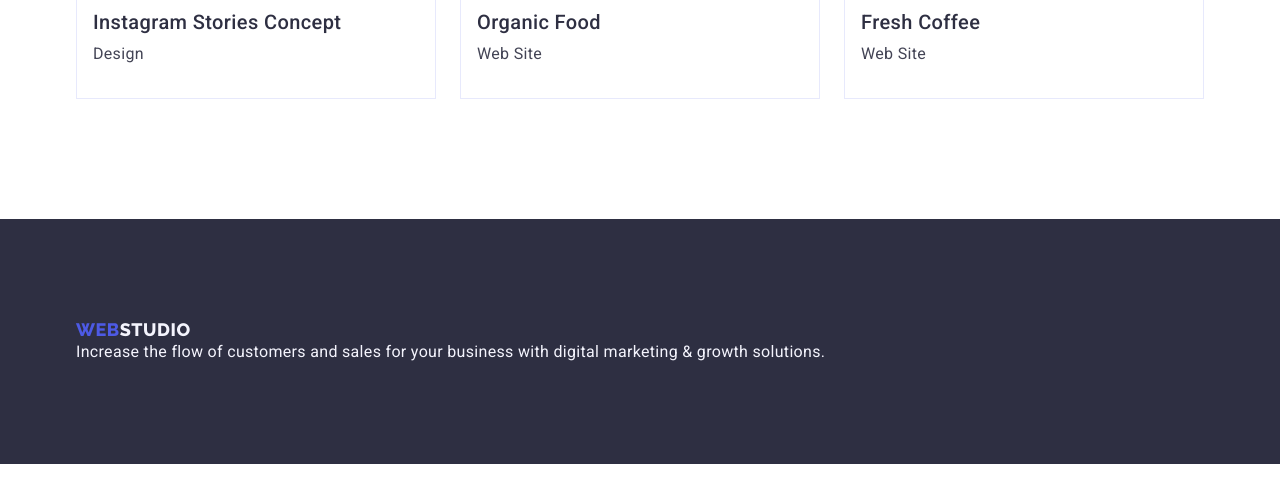
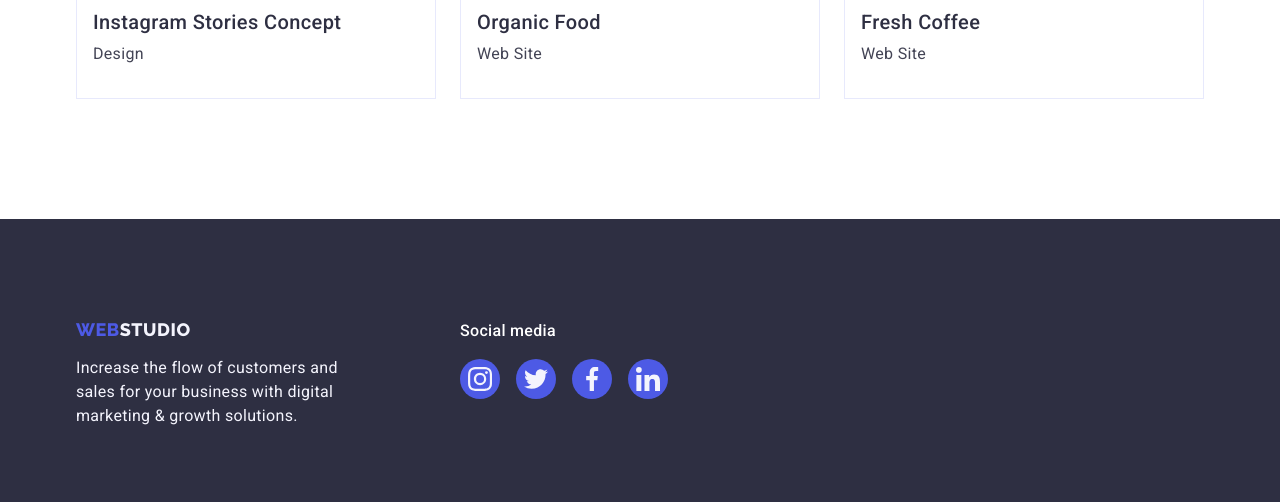
Before and after one commit to oomloud/goit-markup-hw-05, a plain HTML site: page portfolio.html in a window 1280 px wide. Shown: the part 1551-2053 px from the top of the page. Before the commit the page ends 2015 px from the top, so only its background shows below. Drawn offline with nearby package versions, Linux system fonts and the light colour scheme.

Commit message:
[Fix] portfolio - fixed footer social icons

```diff
--- a/portfolio.html
+++ b/portfolio.html
@@ -153,12 +153,49 @@
   </main>
 
   <footer class="footer section">
-    <div class="container">
-      <a href="./index.html" class="logo link">Web<span class="logo-studio-dark">Studio</span></a>
-      <p class="footer-paragraph">
-        Increase the flow of customers and sales for your business with digital
-        marketing & growth solutions.
-      </p>
+    <div class="container footer-container">
+      <div class="footer-logo">
+        <a href="./index.html" class="logo link">Web<span class="logo-studio-dark">Studio</span></a>
+        <p class="footer-paragraph">
+          Increase the flow of customers and sales for your business with digital
+          marketing & growth solutions.
+        </p>
+      </div>
+
+      <div class="footer-social">
+        <p class="footer-social-text">Social media</p>
+        <ul class="list footer-social-list">
+          <li class="footer-social-icon">
+            <a href="" class="link social-link footer-social-link">
+              <svg class="social-svg" width="24" height="24">
+                <use href="./images/icons.svg#icon-social_01_instagram"></use>
+              </svg>
+            </a>
+          </li>
+          <li class="footer-social-icon">
+            <a href="" class="link social-link footer-social-link">
+              <svg class="social-svg" width="24" height="24">
+                <use href="./images/icons.svg#icon-social_02_twitter"></use>
+              </svg>
+            </a>
+          </li>
+          <li class="footer-social-icon">
+            <a href="" class="link social-link footer-social-link">
+              <svg class="social-svg" width="24" height="24">
+                <use href="./images/icons.svg#icon-social_03_fb"></use>
+              </svg>
+            </a>
+          </li>
+          <li class="footer-social-icon">
+            <a href="" class="link social-link footer-social-link">
+              <svg class="social-svg" width="24" height="24">
+                <use href="./images/icons.svg#icon-social_04_linkedin"></use>
+              </svg>
+            </a>
+          </li>
+        </ul>
+      </div>
+
     </div>
   </footer>
 
```
